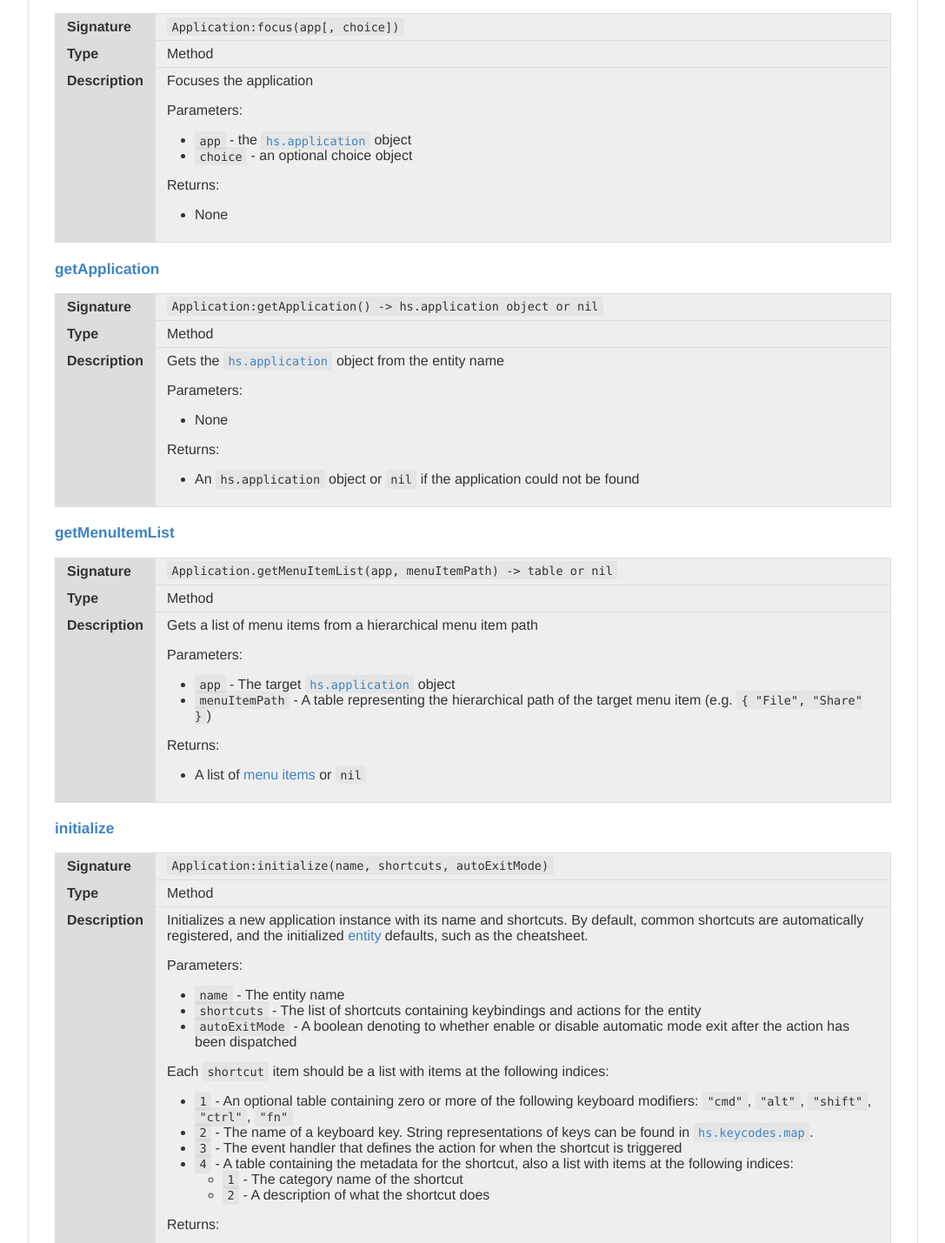
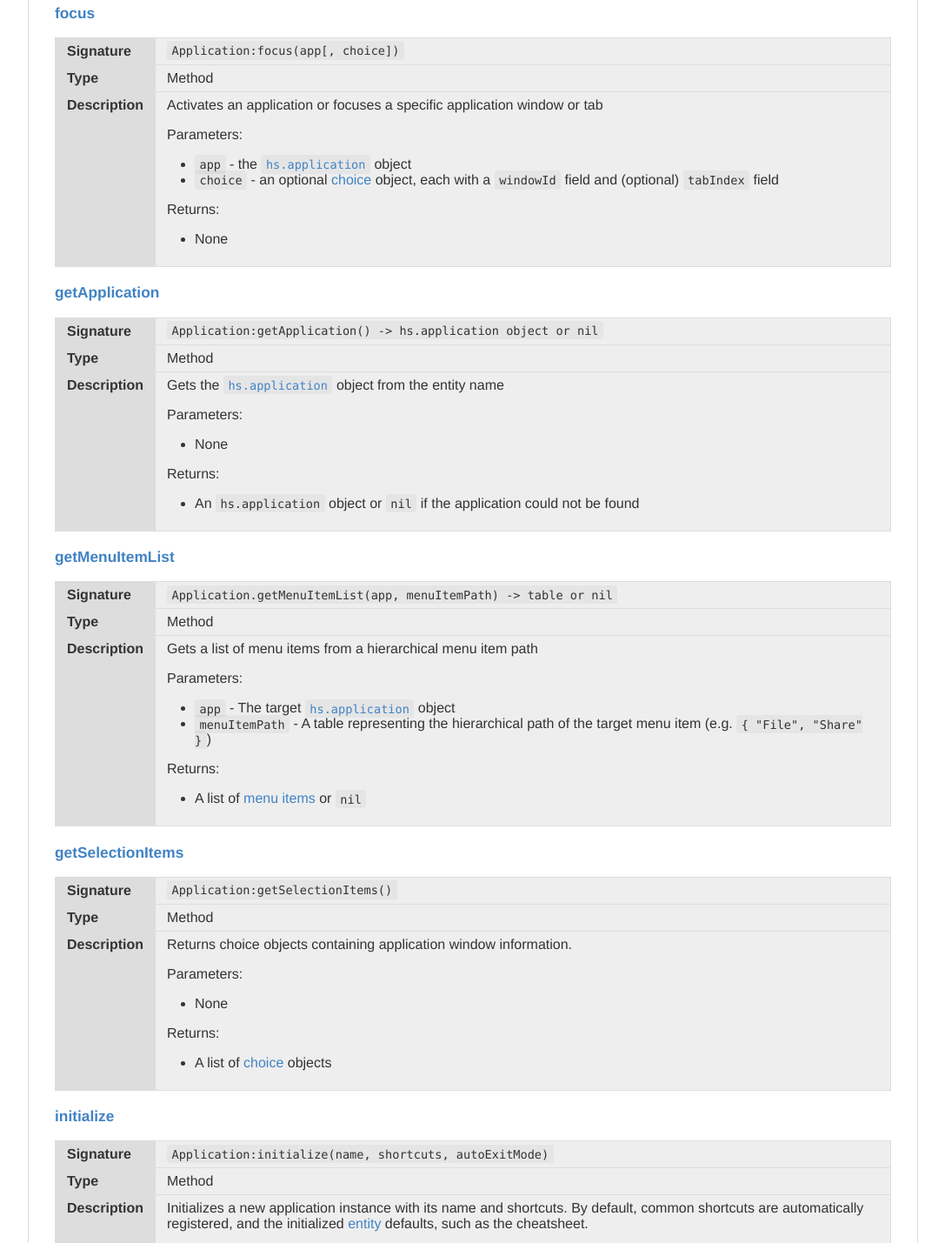
Before and after one commit to andweeb/Ki, a plain HTML site: page docs/html/Application.html in a window 1280 px wide. Shown: the part 1371-2800 px from the top of the page at 87% size, without its empty margins (96-1183 px from the left). Drawn offline with Linux system fonts and the light colour scheme.

Commit message:
Add default application selection items
- Define a default `getSelectionItems` func for application entities
- Add relevant default entity select shortcuts
- Update some application actions to use helper method

```diff
--- a/docs/html/Application.html
+++ b/docs/html/Application.html
@@ -1,7 +1,7 @@
 <html>
     <head>
     <meta http-equiv="Content-Type" content="text/html; charset=utf-8" />
-    <title>Hammerspoon docs: Application</title>
+    <title>Ki docs: Application</title>
     <style type="text/css">
       a { text-decoration: none; }
       a:hover { text-decoration: underline; }
@@ -30,6 +30,7 @@
             <li><a href="#focus">focus</a></li>
             <li><a href="#getApplication">getApplication</a></li>
             <li><a href="#getMenuItemList">getMenuItemList</a></li>
+            <li><a href="#getSelectionItems">getSelectionItems</a></li>
             <li><a href="#initialize">initialize</a></li>
             <li><a href="#toggleFullScreen">toggleFullScreen</a></li>
           </ul>
@@ -104,11 +105,11 @@
               </tr>
               <tr>
                 <th>Description</th>
-                <td><p>Focuses the application</p>
+                <td><p>Activates an application or focuses a specific application window or tab</p>
 <p>Parameters:</p>
 <ul>
 <li><code>app</code> - the <a href="https://www.hammerspoon.org/docs/hs.application.html"><code>hs.application</code></a> object</li>
-<li><code>choice</code> - an optional choice object</li>
+<li><code>choice</code> - an optional <a href="https://www.hammerspoon.org/docs/hs.chooser.html#choices">choice</a> object, each with a <code>windowId</code> field and (optional) <code>tabIndex</code> field</li>
 </ul>
 <p>Returns:</p>
 <ul>
@@ -168,6 +169,33 @@
 <p>Returns:</p>
 <ul>
 <li>A list of <a href="https://www.hammerspoon.org/docs/hs.application.html#getMenuItems">menu items</a> or <code>nil</code></li>
+</ul>
+</td>
+              </tr>
+            </table>
+          </section>
+          <section id="getSelectionItems">
+            <a name="//apple_ref/cpp/Method/getSelectionItems" class="dashAnchor"></a>
+            <h5><a href="#getSelectionItems">getSelectionItems</a></h5>
+            <table>
+              <tr>
+                <th>Signature</th>
+                <td><code>Application:getSelectionItems()</code></td>
+              </tr>
+              <tr>
+                <th>Type</th>
+                <td>Method</td>
+              </tr>
+              <tr>
+                <th>Description</th>
+                <td><p>Returns choice objects containing application window information.</p>
+<p>Parameters:</p>
+<ul>
+<li>None</li>
+</ul>
+<p>Returns:</p>
+<ul>
+<li>A list of <a href="https://www.hammerspoon.org/docs/hs.chooser.html#choices">choice</a> objects</li>
 </ul>
 </td>
               </tr>
```
Also changed, not shown: docs/html/Cheatsheet.html (+1 -1 lines), docs/html/Defaults.html (+1 -1 lines), docs/html/Entity.html (+1 -1 lines), docs/html/Ki.html (+1 -1 lines), docs/html/StatusDisplay.html (+1 -1 lines), docs/markdown/Application.md (+11 -2 lines), docs/templates/module.j2.html (+1 -1 lines), 8 other files.
